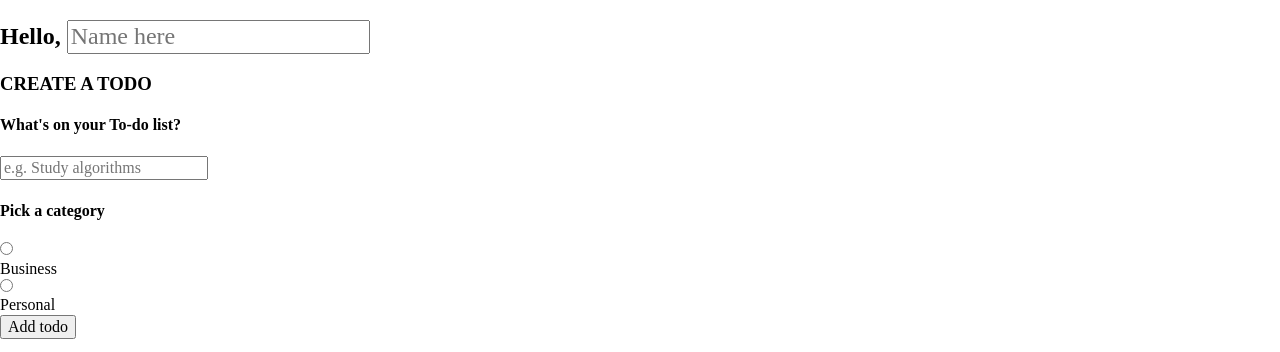
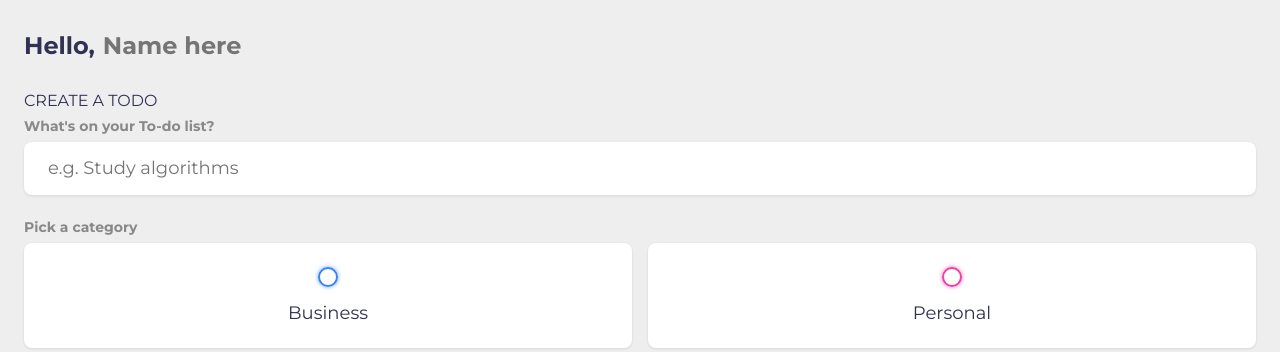
Before and after one commit to Leonard-McCook/TODO_List, a plain HTML site: page index.html in a window 1280 px wide. Shown: the top 352 px of the page. Drawn offline with Linux system fonts and the light colour scheme.

```diff
--- a/css/styles.css
+++ b/css/styles.css
@@ -1,12 +1,234 @@
 :root {
   --primary: #ea40a4;
   --business: #3a82ee;
-  --personal: var(var(--primary));
+  --personal: var(--primary);
   --light: #eee;
+  --grey: #888;
   --dark: #313154;
   --danger: #ff5b57;
+
   --shadow: 0 1px 3px rgba(0, 0, 0, 0.1);
 
-  --business-glow: 0px, 0px, 4px, rgba(58, 130, 238, 0.75);
-  --personal-glow: 0px, 0px, 4px, rgba(234, 64, 164, 0.75);
+  --business-glow: 0px 0px 4px rgba(58, 130, 238, 0.75);
+  --personal-glow: 0px 0px 4px rgba(234, 64, 164, 0.75);
 }
+
+* {
+  margin: 0;
+  padding: 0;
+  box-sizing: border-box;
+  font-family: "montserrat", sans-serif;
+}
+
+input:not([type="radio"]):not([type="checkbox"]),
+button {
+  appearance: none;
+  border: none;
+  outline: none;
+  background: none;
+  cursor: initial;
+}
+
+body {
+  background: var(--light);
+  color: var(--dark);
+}
+
+section {
+  margin-top: 2rem;
+  margin-bottom: 2rem;
+  padding-left: 1.5rem;
+  padding-right: 1.5rem;
+}
+
+h3 {
+  color: var(--dark);
+  font-size: 1rem;
+  font-weight: 400;
+  margin-bottom: 0.5rem;
+}
+
+h4 {
+  color: var(--grey);
+  font-size: 0.875rem;
+  font-weight: 700;
+  margin-bottom: 0.5rem;
+}
+
+.greeting .title {
+  display: flex;
+}
+
+.greeting .title input {
+  margin-left: 0.5rem;
+  flex: 1 1 0%;
+  min-width: 0;
+}
+
+.greeting .title,
+.greeting .title input {
+  color: var(--dark);
+  font-size: 1.5rem;
+  font-weight: 700;
+}
+
+.create-todo input[type="text"] {
+  display: block;
+  width: 100%;
+  font-size: 1.125rem;
+  padding: 1rem 1.5rem;
+  color: var(--dark);
+  background-color: #fff;
+  border-radius: 0.5rem;
+  box-shadow: var(--shadow);
+  margin-bottom: 1.5rem;
+}
+
+.create-todo .options {
+  display: grid;
+  grid-template-columns: repeat(2, 1fr);
+  grid-gap: 1rem;
+  margin-bottom: 1.5rem;
+}
+
+.create-todo .options label {
+  display: flex;
+  flex-direction: column;
+  align-items: center;
+  justify-content: center;
+  background-color: #fff;
+  padding: 1.5rem;
+  box-shadow: var(--shadow);
+  border-radius: 0.5rem;
+  cursor: pointer;
+}
+
+input[type="radio"],
+input[type="checkbox"] {
+  display: none;
+}
+
+.bubble {
+  display: flex;
+  align-items: center;
+  justify-content: center;
+  width: 20px;
+  height: 20px;
+  border-radius: 999px;
+  border: 2px solid var(--business);
+  box-shadow: var(--business-glow);
+}
+
+.bubble.personal {
+  border-color: var(--personal);
+  box-shadow: var(--personal-glow);
+}
+
+.bubble::after {
+  content: "";
+  display: block;
+  opacity: 0;
+  width: 0px;
+  height: 0px;
+  background-color: var(--business);
+  box-shadow: var(--business-glow);
+  border-radius: 999px;
+  transition: 0.2s ease-in-out;
+}
+
+.bubble.personal::after {
+  background-color: var(--personal);
+  box-shadow: var(--personal-glow);
+}
+
+input:checked ~ .bubble::after {
+  width: 10px;
+  height: 10px;
+  opacity: 1;
+}
+
+.create-todo .options label div {
+  color: var(--dark);
+  font-size: 1.125rem;
+  margin-top: 1rem;
+}
+
+.create-todo input[type="submit"] {
+  display: block;
+  width: 100%;
+  font-size: 1.125rem;
+  padding: 1rem 1.5rem;
+  color: #fff;
+  font-weight: 700;
+  text-transform: uppercase;
+  background-color: var(--primary);
+  box-shadow: var(--personal-glow);
+  border-radius: 0.5rem;
+  cursor: pointer;
+  transition: 0.2s ease-out;
+}
+
+.create-todo input[type="submit"]:hover {
+  opacity: 0.75;
+}
+
+.todo-list .list {
+  margin: 1rem 0;
+}
+
+.todo-list .todo-item {
+  display: flex;
+  align-items: center;
+  background-color: #fff;
+  padding: 1rem;
+  border-radius: 0.5rem;
+  box-shadow: var(--shadow);
+  margin-bottom: 1rem;
+}
+
+.todo-item label {
+  display: block;
+  margin-right: 1rem;
+  cursor: pointer;
+}
+
+.todo-item .todo-content {
+  flex: 1 1 0%;
+}
+
+.todo-item .todo-content input {
+  color: var(--dark);
+  font-size: 1.125rem;
+}
+
+.todo-item .actions {
+  display: flex;
+  align-items: center;
+}
+
+.todo-item .actions button {
+  display: block;
+  padding: 0.5rem;
+  border-radius: 0.25rem;
+  color: #fff;
+  cursor: pointer;
+  transition: 0.2s ease-in-out;
+}
+
+.todo-item .actions button:hover {
+  opacity: 0.75;
+}
+
+.todo-item .actions .edit {
+  margin-right: 0.5rem;
+  background-color: var(--primary);
+}
+
+.todo-item .actions .delete {
+  background-color: var(--danger);
+}
+
+.todo-item.done .todo-content input {
+  text-decoration: line-through;
+  color: var(--grey);
+}
--- a/index.html
+++ b/index.html
@@ -16,7 +16,6 @@
   </head>
   <body>
     <main class="app">
-
       <section class="greeting">
         <h2 class="title">
           Hello, <input type="text" id="name" placeholder="Name here" />
@@ -29,9 +28,9 @@
           <h4>What's on your To-do list?</h4>
           <input
             type="text"
+            placeholder="e.g. Study algorithms"
             name="content"
             id="content"
-            placeholder="e.g. Study algorithms"
           />
 
           <h4>Pick a category</h4>
@@ -63,10 +62,11 @@
         </form>
       </section>
 
-      <section>
+      <section class="todo-list">
         <h3>TODO LIST</h3>
         <div class="list" id="todo-list">
-          <div class="todo-item">
+          <!-- </section>
+          <div class="todo-item done">
             <label>
               <input type="checkbox" />
               <span class="buble business"></span>
@@ -94,7 +94,7 @@
               <button class="edit">Edit</button>
               <button class="delete">Delete</button>
             </div>
-          </div>
+          </div> -->
         </div>
       </section>
     </main>
```
